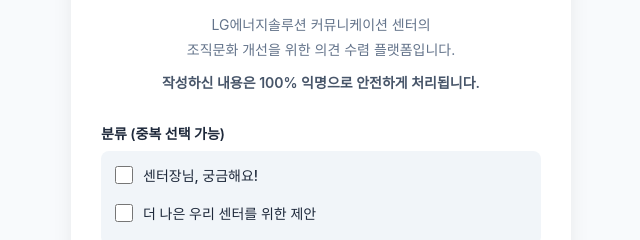
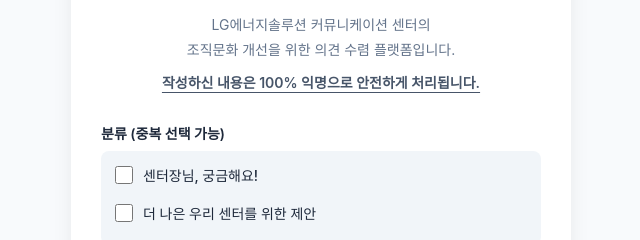
Before and after one commit to wognsdldy-maker/SSen.talk, a plain HTML site: page index.html in a window 1280 px wide. Shown: the part 197-437 px from the top of the page, 319-959 px from the left. Drawn offline with Linux system fonts and the light colour scheme.

Commit message:
Update index.html

```diff
--- a/index.html
+++ b/index.html
@@ -207,7 +207,7 @@
             조직문화 개선을 위한 의견 수렴 플랫폼입니다.
         </p>
 
-        <p class="description" style="margin-top: -20px; font-weight: 600; color: #475569;">
+        <p class="description" style="margin-top: -20px; font-weight: 600; color: #475569; text-decoration: underline; text-underline-offset: 4px;">
             작성하신 내용은 100% 익명으로 안전하게 처리됩니다.
         </p>
 
```
